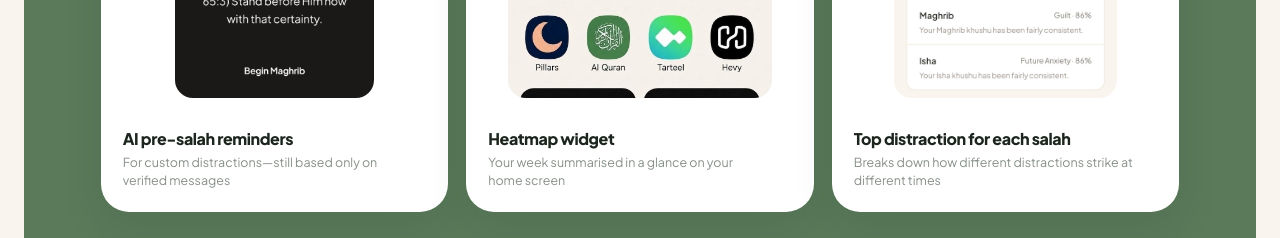
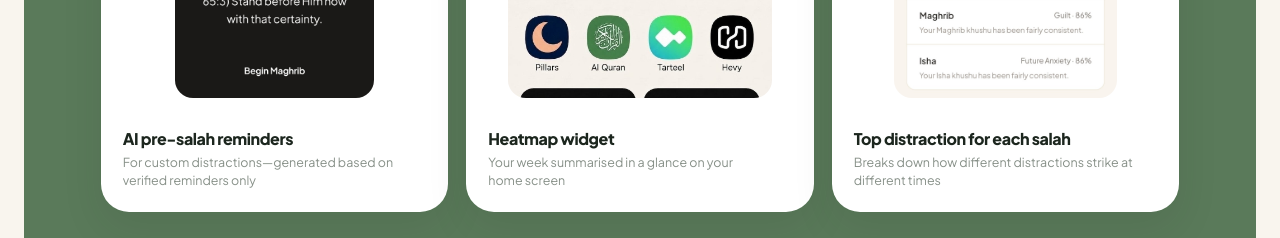
Before and after one commit to bjzaffar/khushu-app-website, a Next.js app: page / in a window 1280 px wide. Shown: the part 2536-2774 px from the top of the page. Built offline with nearby package versions, Linux system fonts and the light colour scheme.

Commit message:
Update page.tsx

```diff
--- a/app/page.tsx
+++ b/app/page.tsx
@@ -22,7 +22,7 @@ const features = [
   },
   {
     title: "AI pre-salah reminders",
-    subtitle: "For custom distractions—still based only on verified messages",
+    subtitle: "For custom distractions—generated based on verified reminders only",
     image: "/khushu-maghrib.jpg",
     imageAlt: "Khushu App Maghrib reflection screen",
   },
```
